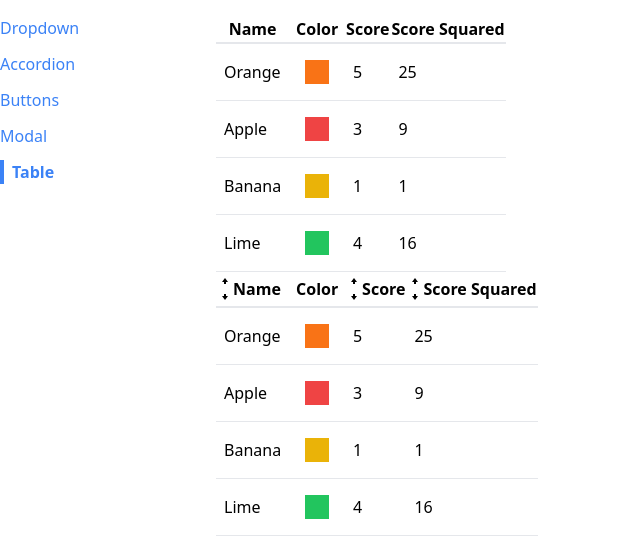
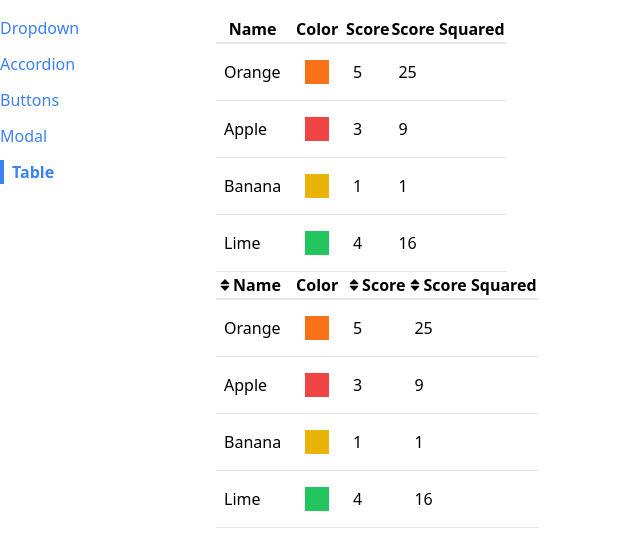
Before and after one commit to gulsenkeskin/react-comps, a React (Create React App) app: page /table in a window 1280 px wide. Shown: the top 558 px of the page, without its empty margins (0-640 px from the left). Built offline with nearby package versions, Linux system fonts and the light colour scheme.

Commit message:
table sort icons updated

```diff
--- a/src/components/SortableTable.js
+++ b/src/components/SortableTable.js
@@ -1,6 +1,10 @@
 import { useState } from "react";
 import Table from "./Table";
-import { GoArrowSmallDown, GoArrowSmallUp } from "react-icons/go";
+import {
+  TiArrowSortedDown,
+  TiArrowSortedUp,
+  TiArrowUnsorted,
+} from "react-icons/ti";
 
 function SortableTable(props) {
   const [sortOrder, setSortOrder] = useState(null);
@@ -88,29 +92,15 @@ function SortableTable(props) {
 
 function getIcons(label, sortBy, sortOrder) {
   if (label !== sortBy) {
-    return (
-      <div>
-        <GoArrowSmallUp></GoArrowSmallUp>
-        <GoArrowSmallDown></GoArrowSmallDown>
-      </div>
-    );
+    return <TiArrowUnsorted></TiArrowUnsorted>;
   }
 
   if (sortOrder === null) {
-    return (
-      <div>
-        <GoArrowSmallUp></GoArrowSmallUp>
-        <GoArrowSmallDown></GoArrowSmallDown>
-      </div>
-    );
+    return <TiArrowUnsorted></TiArrowUnsorted>;
   } else if (sortOrder === "asc") {
-    <div>
-      <GoArrowSmallUp></GoArrowSmallUp>
-    </div>;
+    return <TiArrowSortedUp></TiArrowSortedUp>;
   } else if (sortOrder === "desc") {
-    <div>
-      <GoArrowSmallDown></GoArrowSmallDown>
-    </div>;
+    return <TiArrowSortedDown></TiArrowSortedDown>;
   }
 }
 
```
